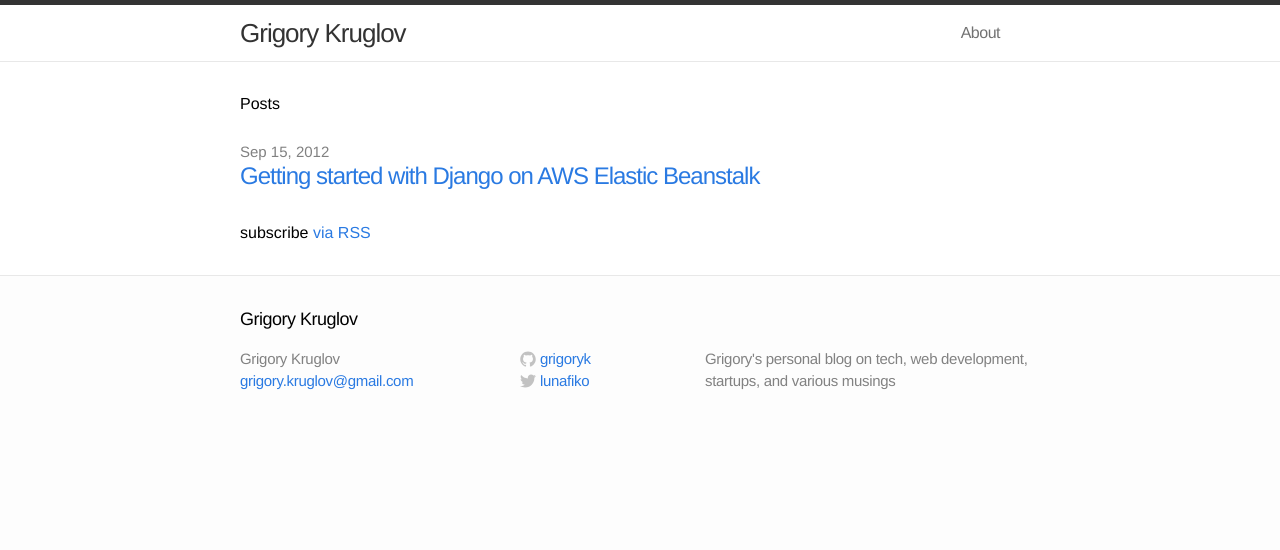
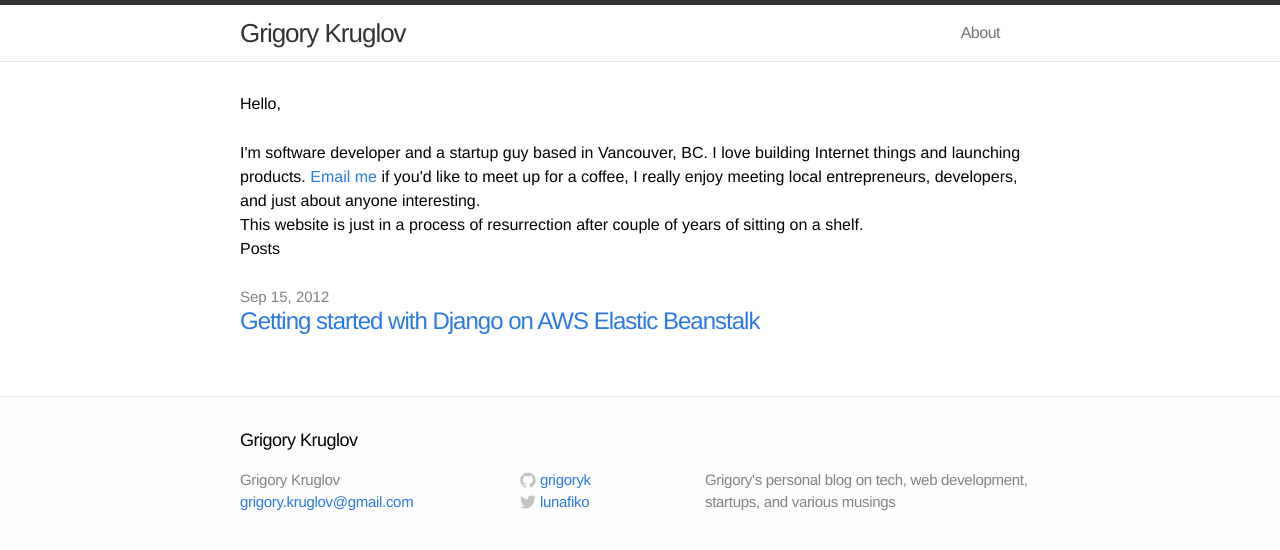
Before and after one commit to grigoryk/grigoryk.github.io, a Jekyll site: the page built from index.html, in a window 1280 px wide. Shown: the top 550 px of the page. Built offline with Jekyll 4.4.1, drawn with Linux system fonts in a browser that asks for light colours.

Commit message:
added a front page note

```diff
--- a/index.html
+++ b/index.html
@@ -3,6 +3,11 @@ layout: default
 ---
 
 <div class="home">
+
+  <h1>Hello,</h1>
+  <p>I'm software developer and a startup guy based in Vancouver, BC. I love building Internet things and launching products. <a href="mailto: grigory.kruglov@gmail.com">Email me</a> if you'd like to meet up for a coffee, I really enjoy meeting local entrepreneurs, developers, and just about anyone interesting.</p>
+
+  <p>This website is just in a process of resurrection after couple of years of sitting on a shelf.</p>
 
   <h1>Posts</h1>
 
@@ -14,7 +19,4 @@ layout: default
       </li>
     {% endfor %}
   </ul>
-
-  <p class="rss-subscribe">subscribe <a href="{{ "/feed.xml" | prepend: site.baseurl }}">via RSS</a></p>
-
 </div>
```
